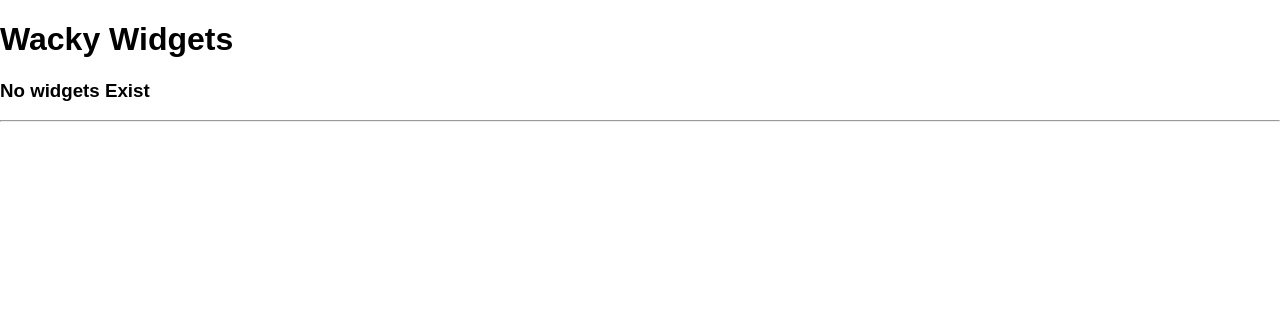
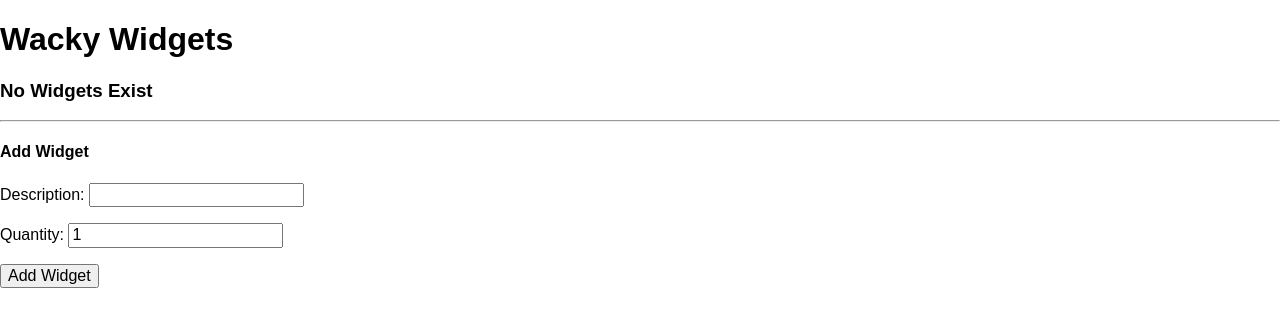
Before and after one commit to Aclap427/Assessment3, a Django app: page / in a window 1280 px wide. Shown: the top 327 px of the page. Run offline with Django 3.2, Linux system fonts and the light colour scheme; some libraries are stand-ins or nearby versions.

Commit message:
Complete Step 3.3

```diff
--- /dev/null
+++ b/main_app/forms.py
@@ -0,0 +1,7 @@
+from django.forms import ModelForm
+from .models import *
+
+class WidgetForm(ModelForm):
+    class Meta:
+        model = Widget
+        fields = '__all__'
--- a/main_app/models.py
+++ b/main_app/models.py
@@ -3,7 +3,8 @@ from django.urls import reverse
 
 # Create your models here.
 class Widget(models.Model):
-    widget = models.CharField(max_length=50)
+    description = models.CharField(max_length=50)
+    quantity = models.IntegerField(default=1)
 
     def __str__(self):
         return self.widget
--- a/main_app/templates/index.html
+++ b/main_app/templates/index.html
@@ -1,16 +1,43 @@
+
 <!DOCTYPE html>
 <html lang="en">
 <head>
     <meta charset="UTF-8">
     <meta name="viewport" content="width=device-width, initial-scale=1.0">
+    <title>Wacky Widgets</title>
     <link rel="stylesheet" href="https://unpkg.com/purecss@1.0.0/build/pure-min.css"
         integrity="sha384-nn4HPE8lTHyVtfCBi5yW9d20FjT8BJwUXyWZT9InLYax14RDjBj46LmSztkmNP9w" crossorigin="anonymous">
-
-    <title>Wacky Widgets</title>
-</head>
+    </head>
 <body>
     <h1>Wacky Widgets</h1>
-    <h3>No widgets Exist</h3>
+    {% if widget_list|length == 0 %}
+    <h3>No Widgets Exist</h3>
+    {% else %}
+    <table>
+        <thead>
+            <tr>
+                <th>Quantity</th>
+                <th>Description</th>
+                <th>Delete</th>
+            </tr>
+        </thead>
+        <tbody>
+            {% for widgets in widgets %}
+            <tr>
+                <td>{{ widget.quantity }}</td>
+                <td>{{ widget.description }}</td>
+                <td><a href="">DELETE</a></td>
+            </tr>
+        </tbody>
+    </table>
+    {% endfor %}
+
+    {% endif %}
     <hr>
-</body>
-</html>
+    <h4>Add Widget</h4>
+    <form>
+        {% csrf_token %}
+        {{ widget_form.as_p }}
+        <button type="submit">Add Widget</button>
+    </form>
+    </body>
--- a/main_app/urls.py
+++ b/main_app/urls.py
@@ -2,5 +2,5 @@ from django.urls import path
 from . import views
 
 urlpatterns = [
-    path('', views.index, name='index')
+    path('', views.index, name='index'),
 ]
--- a/main_app/views.py
+++ b/main_app/views.py
@@ -1,5 +1,9 @@
 from django.shortcuts import render
+from .models import *
+from .forms import *
 
 # Create your views here.
 def index(request):
-    return render(request, 'index.html')
+    widgets = Widget.objects.all()
+    widget_form = WidgetForm()
+    return render(request, 'index.html', {'widget_form' : widget_form, 'widgets' : widgets})
```
Also changed, not shown: main_app/static/css/style.css (+7 -0 lines), db.sqlite3, main_app/migrations/0001_initial.py (added), main_app/migrations/0002_auto_20200925_1914.py (added).
